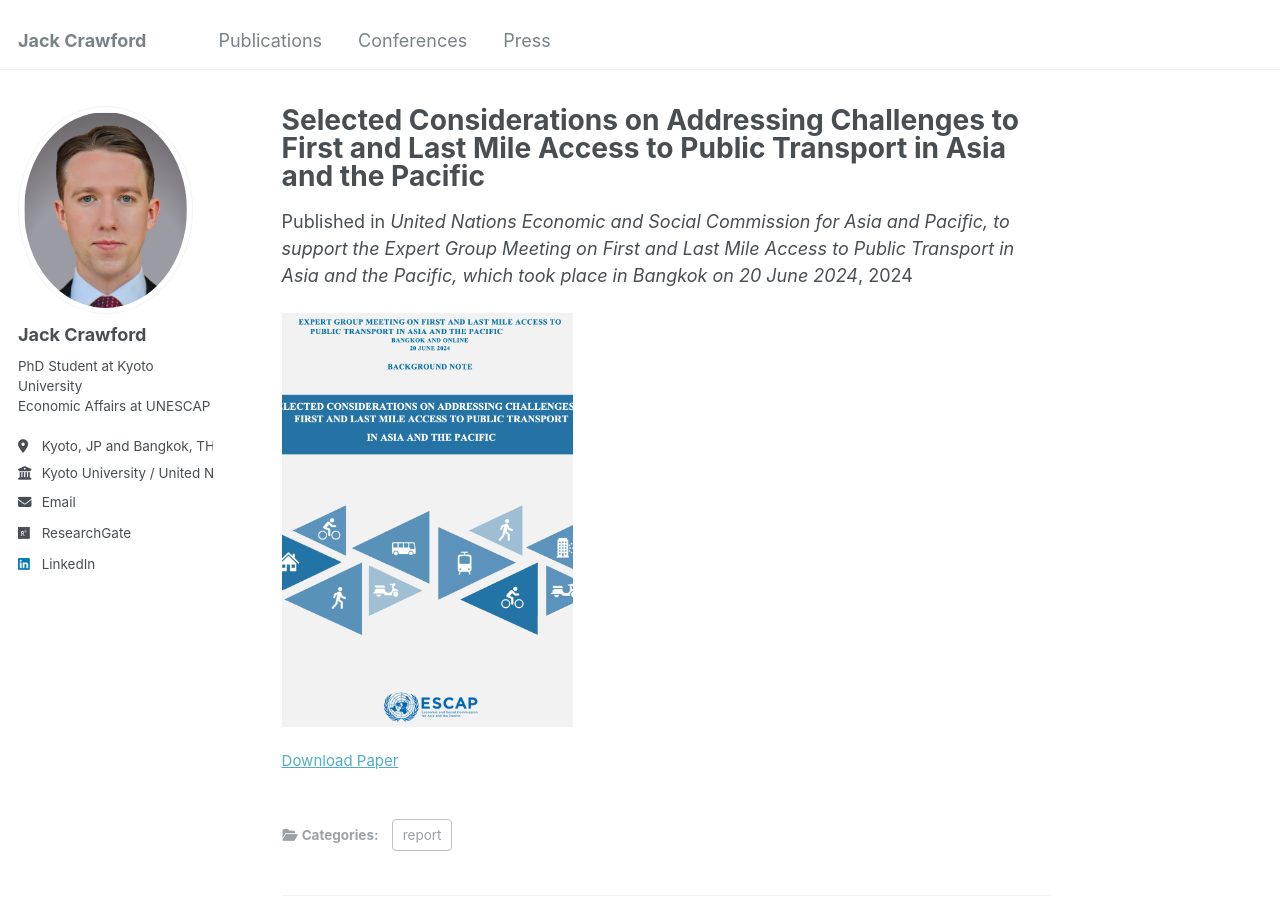
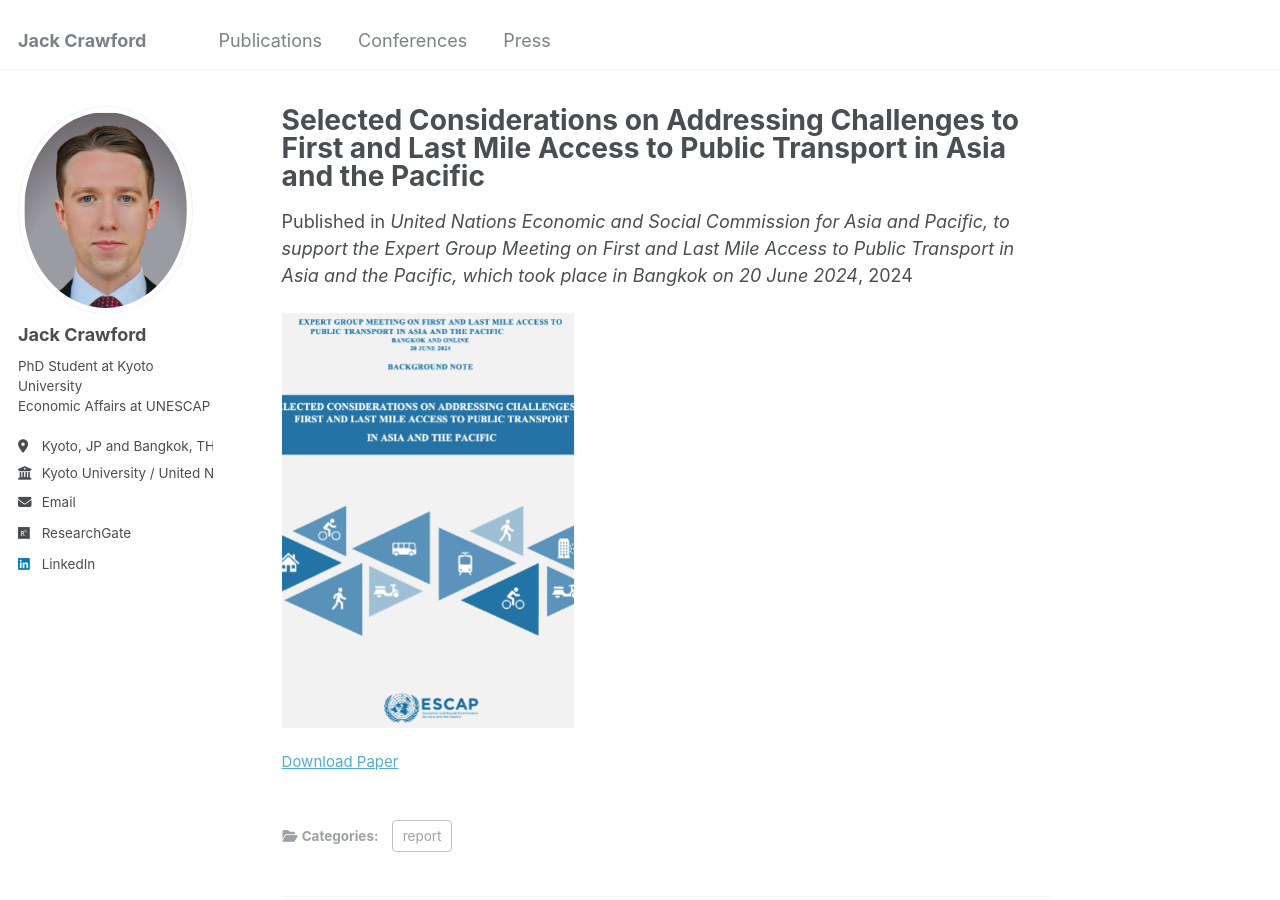
Before and after one commit to jackgcrawford/jackcrawford, a Jekyll site: the page built from _publications/2024-06-20-FLM.md, in a window 1280 px wide and 900 px high. Built offline with Jekyll 4.4.1, drawn with Linux system fonts in a browser that asks for light colours.

Commit message:
Update 2024-06-20-FLM.md

```diff
--- a/_publications/2024-06-20-FLM.md
+++ b/_publications/2024-06-20-FLM.md
@@ -7,4 +7,4 @@
 venue: 'United Nations Economic and Social Commission for Asia and Pacific, to support the Expert Group Meeting on First and Last Mile Access to Public Transport in Asia and the Pacific, which took place in Bangkok on 20 June 2024'
 paperurl: 'https://www.unescap.org/sites/default/d8files/event-documents/Jun20_BackgroundNote.pdf'
 ---
-<img src=' /images/FLM.png'>
+<img src=' /images/FLM-2.png'>
```
